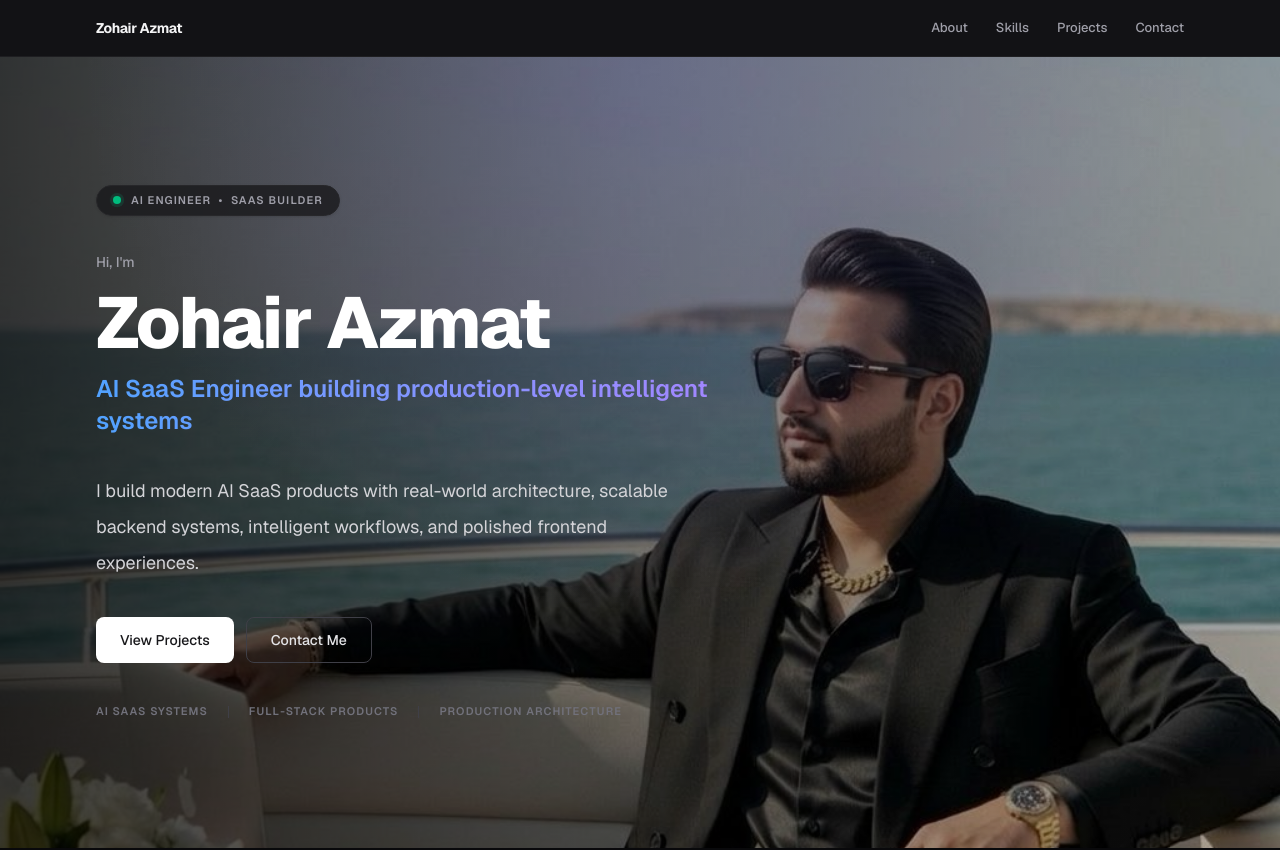
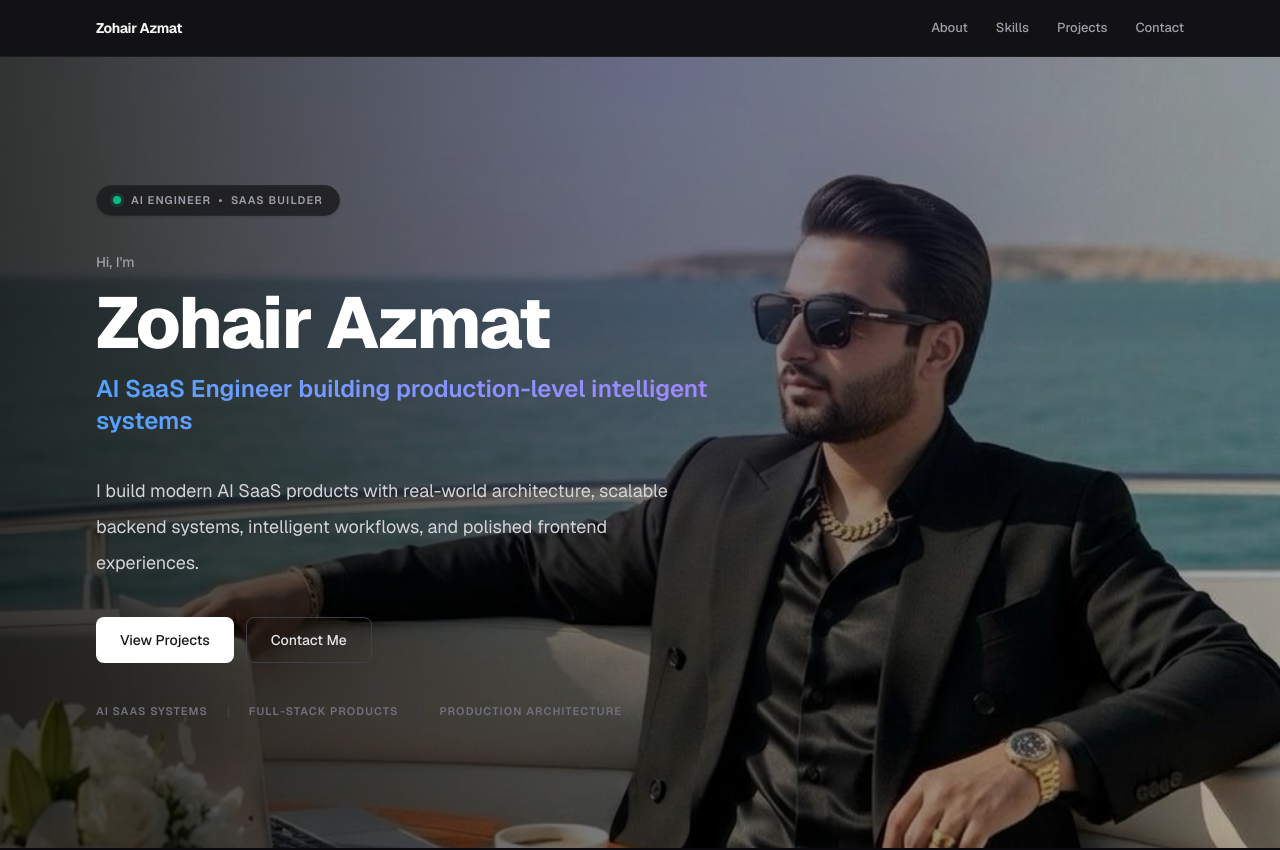
Before and after one commit to zohair-azmat-ai/zohair-portfolio, a Next.js app: page / in a window 1280 px wide. Shown: the top 850 px of the page. Built offline with nearby package versions, Linux system fonts and the light colour scheme.

Commit message:
Refine hero background crop and framing

```diff
--- a/components/sections/HeroSection.tsx
+++ b/components/sections/HeroSection.tsx
@@ -13,12 +13,12 @@ export default function HeroSection() {
   return (
     <section className="relative min-h-[720px] overflow-hidden py-20 sm:py-28 lg:py-32">
 
-      {/* ── Full background image ── */}
+      {/* ── Full background image (FIXED) ── */}
       <img
         src="/profile.png"
         alt=""
         aria-hidden="true"
-        className="absolute inset-0 w-full h-full object-cover object-[72%_2%] brightness-90"
+        className="absolute inset-0 w-full h-[108%] -top-[8%] object-cover object-[72%_0%] brightness-90"
       />
 
       {/* ── Gradient overlay for readability ── */}
@@ -73,7 +73,7 @@ export default function HeroSection() {
             </Button>
           </div>
 
-          {/* Mini stats strip */}
+          {/* Mini stats */}
           <div className="animate-fade-up animation-delay-400 flex flex-wrap items-center gap-x-5 gap-y-3 pt-1">
             {stats.map((label, i) => (
               <Fragment key={label}>
```
